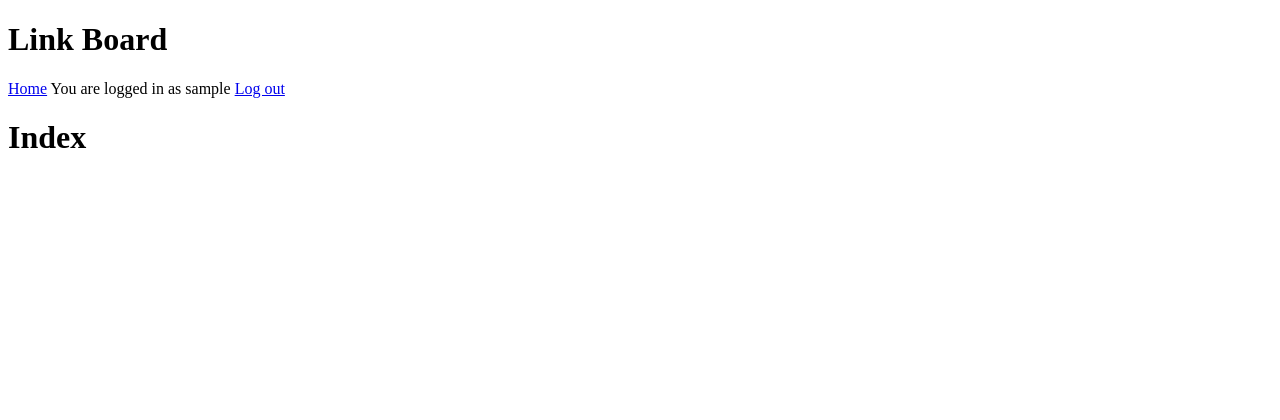
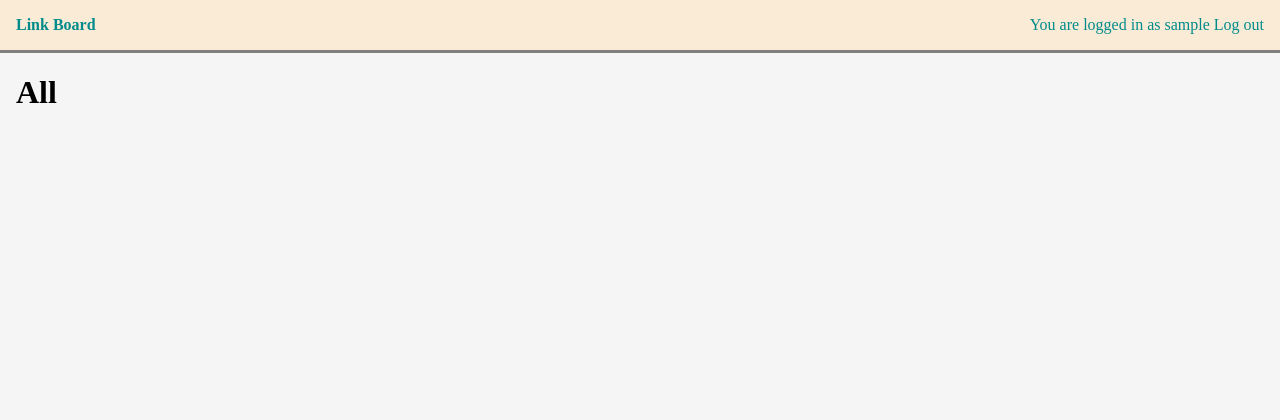
Before and after one commit to Niria/link-board-tsoha, a Flask app: template app/templates/index.html in a window 1280 px wide. Shown: the top 420 px of the page. Run offline with Flask 3, Linux system fonts and the light colour scheme; the template is opened without the code that fills it, so the values that code supplies are empty; the visitor is signed in with stand-in values (Sample User, id 1).

Commit message:
Add basic style, navbar and category nav components
- Added some initial styling
- Made a primitive navbar, planning to add more functionality later
- Thread categories are now displayed in a row just below navbar

```diff
--- a/app/auth.py
+++ b/app/auth.py
@@ -7,6 +7,8 @@ from werkzeug.security import check_password_hash, generate_password_hash
 
 @app.route("/login", methods=["GET", "POST"])
 def login():
+    if session["username"]:
+        return redirect(url_for("index"))
     if request.method == "GET":
         return render_template("login.html")
     elif request.method == "POST":
--- /dev/null
+++ b/app/static/style.css
@@ -0,0 +1,49 @@
+body {
+    background-color: steelblue;
+    margin: 0px;
+}
+
+.navbar-container {
+    display: flex;
+    align-items: center;
+    justify-content: center;
+}
+
+.navbar {
+    height: 50px;
+    padding-inline: 16px;
+    background-color: antiquewhite;
+    color: darkcyan;
+    border-bottom: solid;
+    border-color: gray;
+    border-width: 3px;
+    max-width: 1280px;
+    width: 100%;
+    display: flex;
+    flex-direction: row;
+    justify-content: space-between;
+    align-items: center;
+
+}
+
+.navbar-container a {
+    text-decoration: none;
+    color: darkcyan;
+}
+
+.navbar a:hover {
+    background-color: bisque;
+}
+
+.content-container {
+    height: 100vh;
+    display: flex;
+    justify-content: center;
+}
+
+.content {
+    max-width: 1280px;
+    width: 100%;
+    padding-inline: 16px;
+    background-color: whitesmoke;
+}
--- a/app/templates/base.html
+++ b/app/templates/base.html
@@ -1,11 +1,23 @@
 <!DOCTYPE html>
 <title>Link-board - {% block title %}{% endblock %}</title>
-<h1>Link Board</h1>
-<a href="{{ url_for('index') }}">Home</a>
-{% if session.username %}
-<span>You are logged in as {{ session.username }}
-<a href="{{ url_for('logout') }}">Log out</a></span>
-{% else %}
-<a href="{{ url_for('login') }}">Log in</a>
-{% endif %}
-{% block content %}{% endblock %}
+<link rel="stylesheet" href="{{ url_for('static', filename='style.css') }}">
+{% block navbar %}
+<nav class="navbar-container">
+    <div class="navbar">
+        <a href="{{ url_for('index') }}"><div><strong>Link Board</strong></div></a>
+        <div>
+            {% if session.username %}
+            You are logged in as {{ session.username }}
+            <a href="{{ url_for('logout') }}">Log out</a>
+            {% else %}
+            <a href="{{ url_for('login') }}">Log in</a>
+            {% endif %}
+        </div>
+    </div>
+</nav>
+{% endblock %}
+<div class="content-container">
+    <div class="content">
+        {% block content %}{% endblock %}
+    </div>
+</div>
--- a/app/templates/category.html
+++ b/app/templates/category.html
@@ -1,7 +1,8 @@
 {% extends "base.html" %}
 {% block title %}{{ category[0] }}{% endblock %}
 {% block content %}
-<h1>{{ category[0] }}</h1>
+{% include "category_nav.html" %}
+<h1>{{ category.capitalize() }}</h1>
 {% for thread in threads %}
 <p>{{ thread[0] }}</p>
 {% endfor %}
--- /dev/null
+++ b/app/templates/category_nav.html
@@ -0,0 +1,3 @@
+{% for category in categories %}
+<span><a href="/c/{{ category[0].lower() }}">{{ category[0] }}</a></span>
+{% endfor %}
--- a/app/templates/index.html
+++ b/app/templates/index.html
@@ -1,10 +1,8 @@
 {% extends "base.html" %}
 {% block title %}Home{% endblock %}
 {% block content %}
-<h1>Index</h1>
-{% for category in categories %}
-<span><a href="/c/{{ category[0].lower() }}">{{ category[0] }}</a></span>
-{% endfor %}
+{% include "category_nav.html" %}
+<h1>All</h1>
 {% for thread in threads %}
 <p>{{ thread[0] }}</p>
 {% endfor %}
```
Also changed, not shown: app/content.py (+13 -2 lines), app/routes.py (+9 -5 lines).
